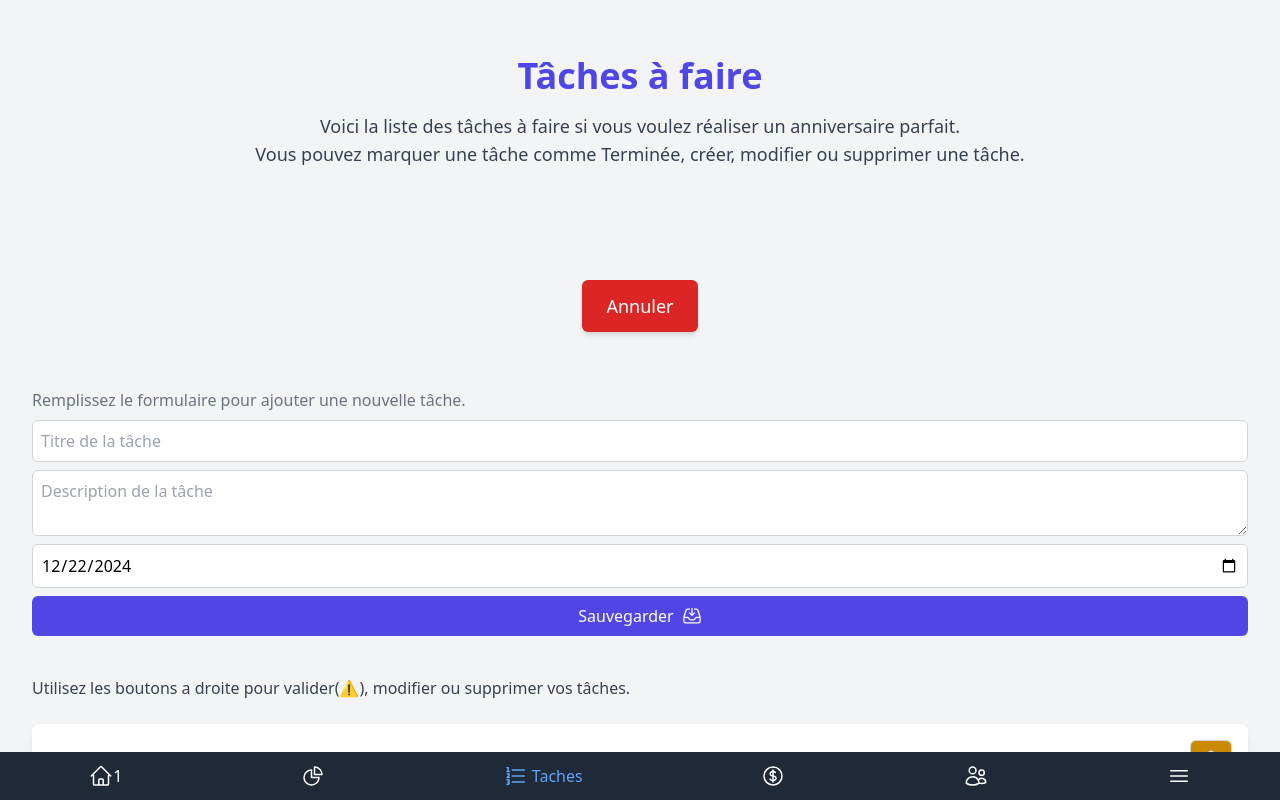
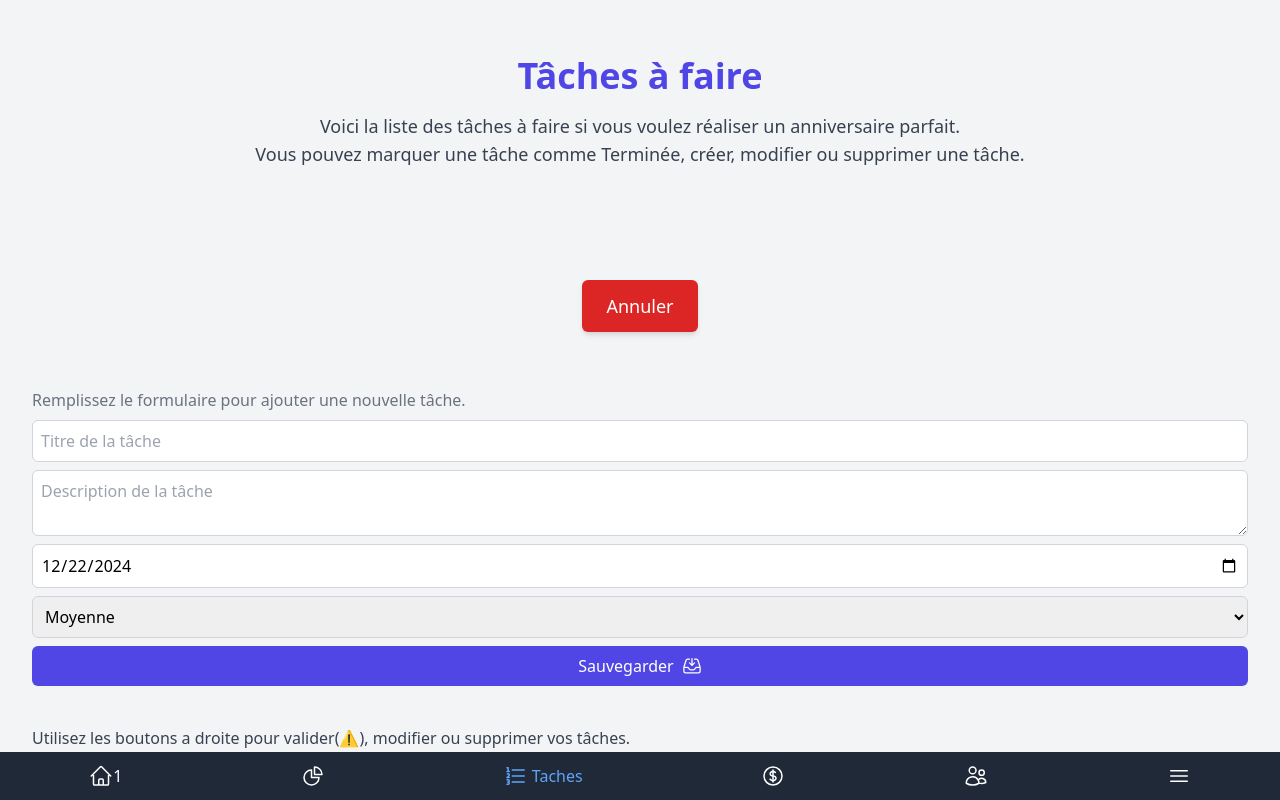
Before and after one commit to billy-java/soirie, a React (Vite) app: page /e/1/taches in a window 1280 px wide. Both pictures are taken after a click on the button "Ajouter une tâche". Shown: the top 800 px of the page. Built offline with nearby package versions, Linux system fonts and the light colour scheme.

Commit message:
mise a jour - (5)

```diff
--- a/src/components/TachesSection.tsx
+++ b/src/components/TachesSection.tsx
@@ -184,6 +184,25 @@ const TachesSection: React.FC<TachesProps> = ({ tachesProps = [] }) => {
             className="p-2 border border-gray-300 rounded-md"
           />
 
+          <select
+            value={data.ajouter?.priorite || 2}
+            onChange={(e) =>
+              setData({
+                ...data,
+                ajouter: data.ajouter
+                  ? {
+                      ...data.ajouter,
+                      priorite: parseInt(e.target.value) as 1 | 2 | 3,
+                    }
+                  : null,
+              })
+            }
+            className="p-2 border border-gray-300 rounded-md">
+            <option value={1}>Basse</option>
+            <option value={2}>Moyenne</option>
+            <option value={3}>Haute</option>
+          </select>
+
           <button
             type="submit"
             title="Cliquez pour sauvegarder la dépense."
@@ -264,12 +283,22 @@ const TachesSection: React.FC<TachesProps> = ({ tachesProps = [] }) => {
                     }
                     className="p-2 border border-gray-300 rounded-md flex-grow"
                   />
-                  <button
-                    type="submit"
-                    className="bg-blue-500 text-white px-2 py-1 flex-grow rounded-md hover:bg-blue-600">
-                    Sauvegarder
-                  </button>
 
+<select
+      value={data.modifier?.priorite || 2}
+      onChange={(e) =>
+        setData({
+          ...data,
+          modifier: data.modifier
+            ? { ...data.modifier, priorite: parseInt(e.target.value) as 1 | 2 | 3 }
+            : null,
+        })
+      }
+      className="p-2 border border-gray-300 rounded-md">
+      <option value={1}>Basse</option>
+      <option value={2}>Moyenne</option>
+      <option value={3}>Haute</option>
+    </select>
                   <div className="w-full flex justify-center space-x-4">
                     <button
                       type="submit"
```
Also changed, not shown: src/lib/functions/mesFonctions.ts (+12 -9 lines), version.txt.
